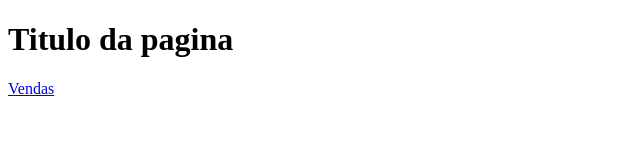
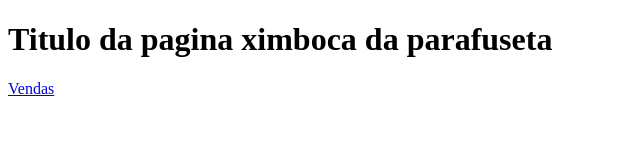
Before and after one commit to P2queijo/NovoTeste, a plain HTML site: page index.html in a window 1280 px wide. Shown: the whole page, without its empty margins (0-640 px from the left). Drawn offline with Linux system fonts and the light colour scheme.

Commit message:
adiciona o nome titulo kkkkkkkk

```diff
--- a/index.html
+++ b/index.html
@@ -10,7 +10,7 @@
     <div id="Container">
         <div id="Cabeçalho">
             <h1>
-                Titulo da pagina
+                Titulo da pagina ximboca da parafuseta
             </h1>
         </div>
         <div id="Menu">
```
